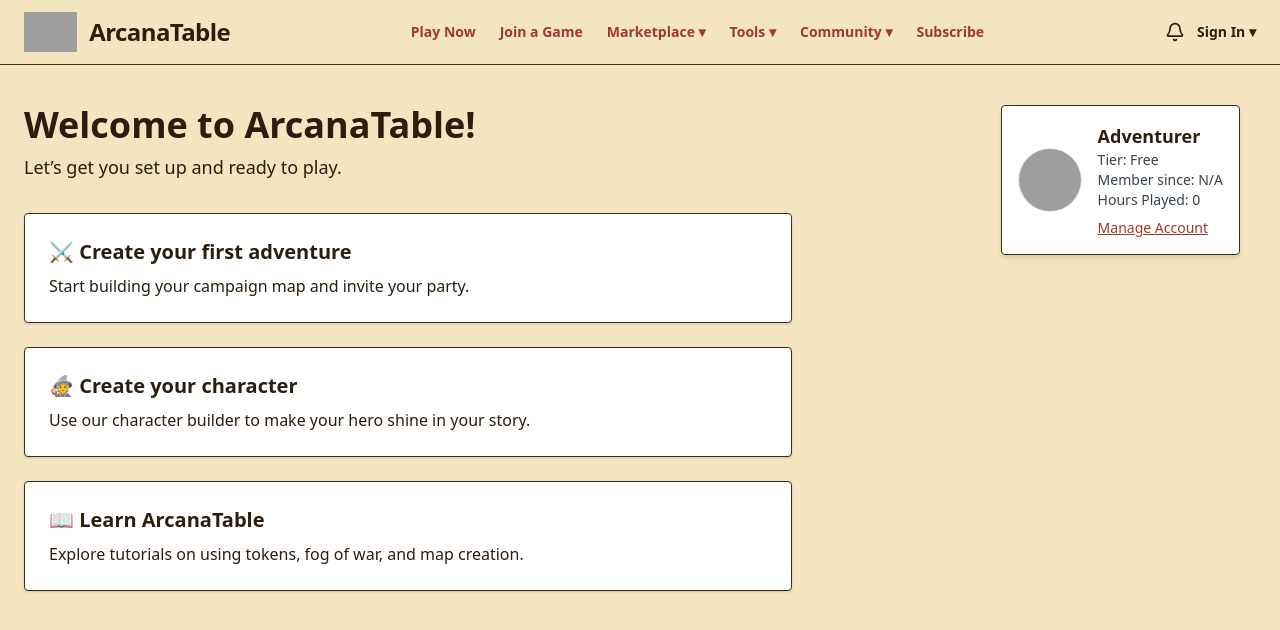
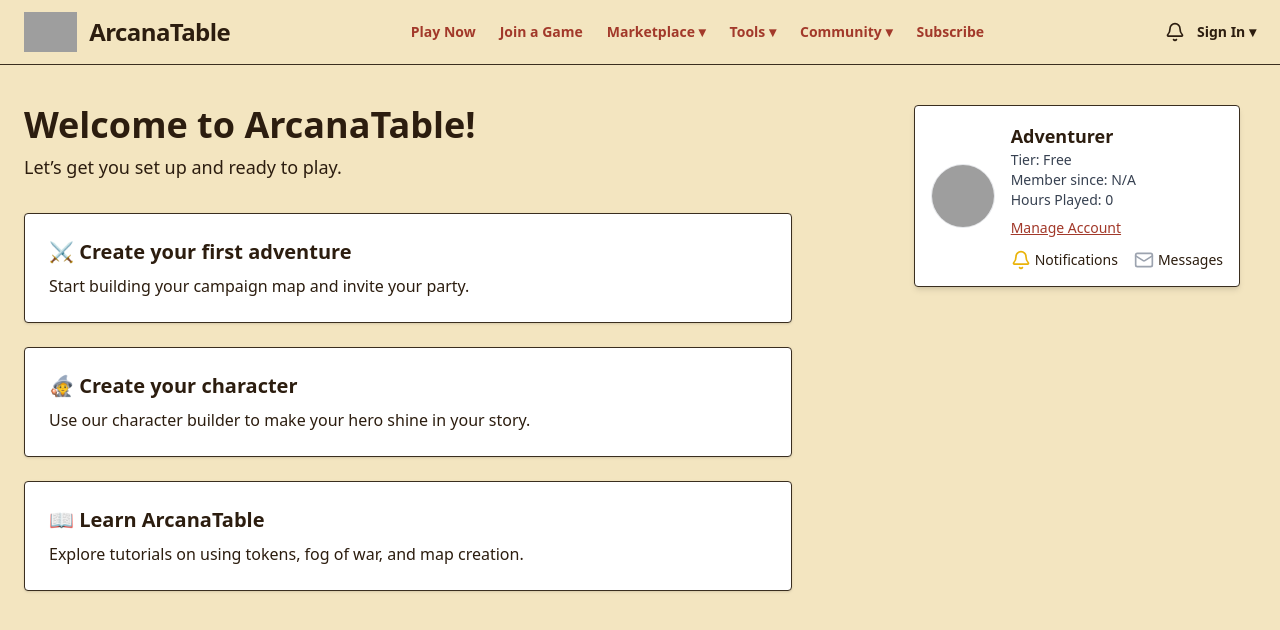
Before and after one commit to BrandonTrundle/myvtt, a React (Create React App) app in the folder frontend/: page /user-welcome in a window 1280 px wide. Shown: the top 630 px of the page. Built offline with nearby package versions, Linux system fonts and the light colour scheme; no server answers; grey boxes are pictures that could not be loaded.

Commit message:
Added some more UserInfoStuff

```diff
--- a/frontend/src/components/UserInfoCard.jsx
+++ b/frontend/src/components/UserInfoCard.jsx
@@ -1,20 +1,21 @@
 import React, { useRef, useState, useEffect } from 'react';
+import { Bell, Mail } from 'lucide-react'; // 👈 Make sure you have lucide-react installed
 
 const UserInfoCard = ({ user, memberSince, hoursPlayed }) => {
   const fileInputRef = useRef(null);
-
   const [avatarUrl, setAvatarUrl] = useState('/defaultav.png');
 
-  // Update avatarUrl when the user data loads
+  // Temporary states — will be dynamic later
+  const [hasNewNotifications, setHasNewNotifications] = useState(true);
+  const [hasNewMessages, setHasNewMessages] = useState(false);
+
   useEffect(() => {
     if (user.avatarUrl) {
       setAvatarUrl(`http://localhost:5000${user.avatarUrl}`);
     }
   }, [user]);
 
-  const handleAvatarClick = () => {
-    fileInputRef.current.click(); // Open file picker
-  };
+  const handleAvatarClick = () => fileInputRef.current.click();
 
   const handleFileChange = async (e) => {
     const file = e.target.files[0];
@@ -27,9 +28,7 @@ const UserInfoCard = ({ user, memberSince, hoursPlayed }) => {
       const token = localStorage.getItem('token');
       const res = await fetch('http://localhost:5000/api/user/avatar', {
         method: 'POST',
-        headers: {
-          Authorization: `Bearer ${token}`,
-        },
+        headers: { Authorization: `Bearer ${token}` },
         body: formData,
       });
 
@@ -45,7 +44,7 @@ const UserInfoCard = ({ user, memberSince, hoursPlayed }) => {
   };
 
   return (
-    <div className="flex items-center bg-white p-4 rounded border border-arcanabrown shadow-md text-sm text-arcanadeep max-w-md gap-4">
+    <div className="flex items-center bg-white p-4 rounded border border-arcanabrown shadow-md text-sm text-arcanadeep max-w-md gap-4 relative">
       {/* Avatar */}
       <img
         src={avatarUrl}
@@ -64,7 +63,8 @@ const UserInfoCard = ({ user, memberSince, hoursPlayed }) => {
       />
 
       {/* Info */}
-      <div>
+{/* Info */}
+<div className="flex-1">
   <h3 className="font-bold text-lg">{user.displayName || 'Adventurer'}</h3>
   <p className="text-sm text-gray-700">Tier: {user.subscriptionTier || 'Free'}</p>
   <p className="text-sm text-gray-700">
@@ -72,10 +72,30 @@ const UserInfoCard = ({ user, memberSince, hoursPlayed }) => {
     {memberSince ? new Date(memberSince).toLocaleDateString() : 'N/A'}
   </p>
   <p className="text-sm text-gray-700">Hours Played: {hoursPlayed}</p>
+
   <button className="mt-2 text-arcanared underline text-sm hover:text-arcanabrown">
     Manage Account
   </button>
+
+  {/* Icons below Manage Account */}
+  <div className="mt-3 flex gap-4">
+    <div className="flex items-center gap-1 cursor-pointer" onClick={() => {
+      alert('Notifications panel coming soon!');
+      setHasNewNotifications(false);
+    }}>
+      <Bell className={`w-5 h-5 ${hasNewNotifications ? 'text-yellow-500' : 'text-gray-400'}`} />
+      <span className="text-sm">Notifications</span>
     </div>
+
+    <div className="flex items-center gap-1 cursor-pointer" onClick={() => {
+      alert('Messaging coming soon!');
+    }}>
+      <Mail className={`w-5 h-5 ${hasNewMessages ? 'text-yellow-500' : 'text-gray-400'}`} />
+      <span className="text-sm">Messages</span>
+    </div>
+  </div>
+</div>
+
     </div>
   );
 };
```
Lines whose indentation alone changed are shown as unchanged.
